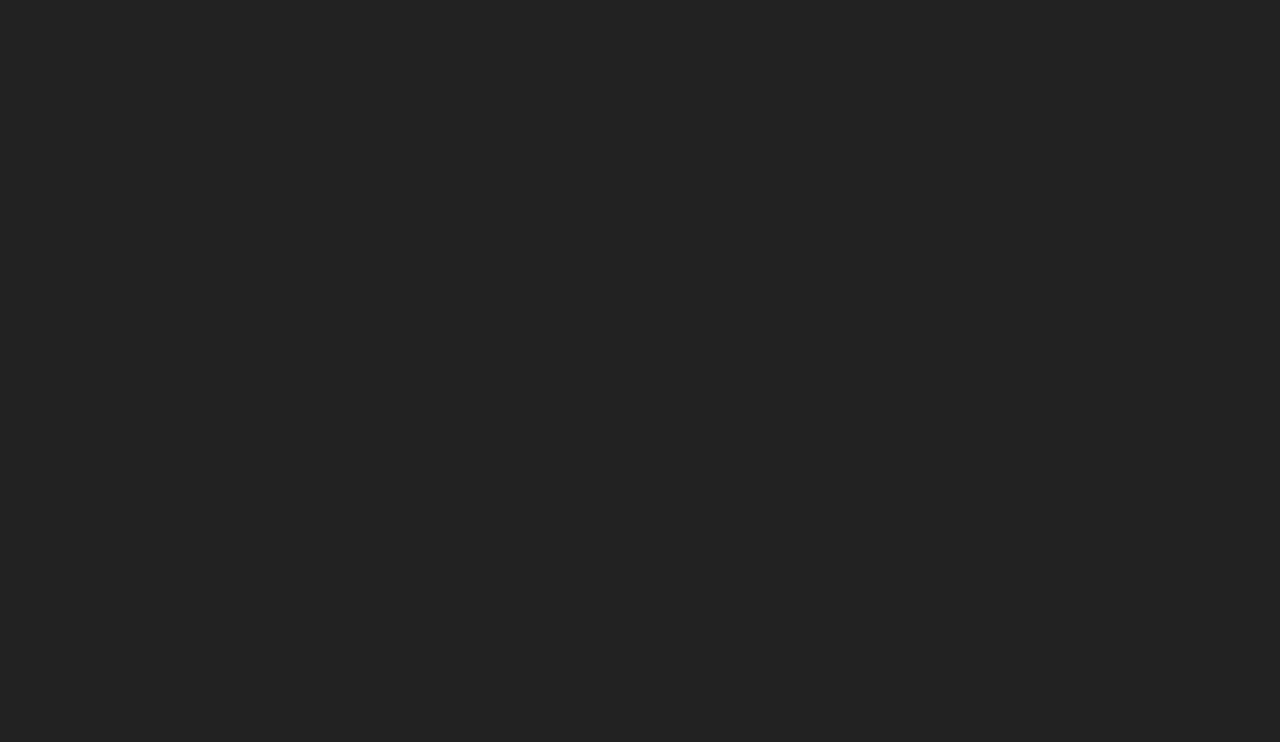
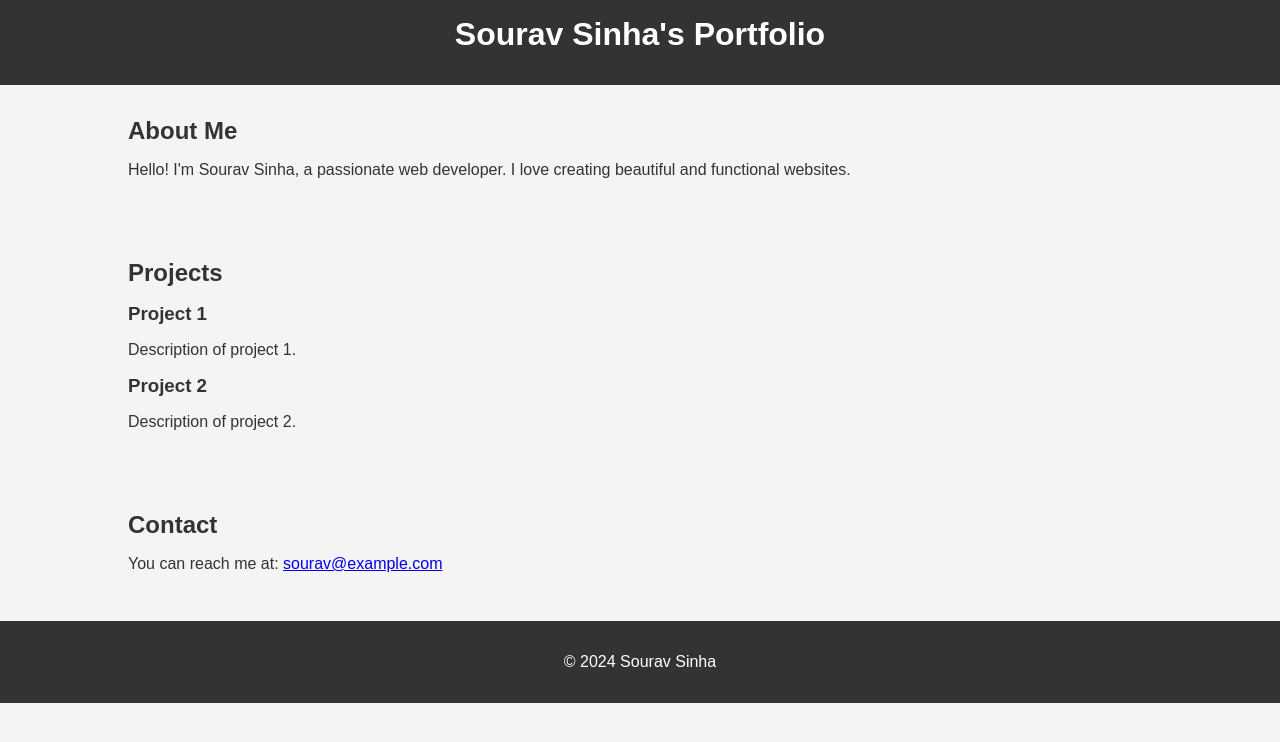
Before and after one commit to souravsinha21/HTML5-Canvas-Project, a plain HTML site: page index1.html in a window 1280 px wide. Drawn offline with Linux system fonts and the light colour scheme.

Commit message:
Update index1.html

```diff
--- a/index1.html
+++ b/index1.html
@@ -1,13 +1,79 @@
 <!DOCTYPE html>
 <html lang="en">
 <head>
-    <meta charset="UTF-8" />
-    <title>HTML 5</title>
-    <link rel="stylesheet" type="text/css" rel="noopener" target="_blank" href="style.css">
+    <meta charset="UTF-8">
+    <meta name="viewport" content="width=device-width, initial-scale=1.0">
+    <title>Sourav Sinha's Portfolio</title>
+    <style>
+        body {
+            font-family: Arial, sans-serif;
+            margin: 0;
+            padding: 0;
+            background-color: #f4f4f4;
+            color: #333;
+        }
+        header {
+            background-color: #333;
+            color: white;
+            padding: 1rem;
+            text-align: center;
+        }
+        .container {
+            width: 80%;
+            margin: auto;
+            overflow: hidden;
+        }
+        section {
+            padding: 2rem 0;
+        }
+        h1, h2, h3 {
+            margin: 0 0 1rem 0;
+        }
+        .projects .project {
+            background-color: white;
+            margin: 1rem 0;
+            padding: 1rem;
+            box-shadow: 0 0 10px rgba(0,0,0,0.1);
+        }
+        footer {
+            text-align: center;
+            padding: 1rem 0;
+            background-color: #333;
+            color: white;
+        }
+    </style>
 </head>
 <body>
-    <img id="scissor" src="pngs/scissor.png" hidden>
-    <canvas id="canvas" style="display: block;"></canvas>
-    <script src="spsGame.js"></script>
+    <header>
+        <h1>Sourav Sinha's Portfolio</h1>
+    </header>
+
+    <div class="container">
+        <section id="about">
+            <h2>About Me</h2>
+            <p>Hello! I'm Sourav Sinha, a passionate web developer. I love creating beautiful and functional websites.</p>
+        </section>
+
+        <section id="projects">
+            <h2>Projects</h2>
+            <div class="project">
+                <h3>Project 1</h3>
+                <p>Description of project 1.</p>
+            </div>
+            <div class="project">
+                <h3>Project 2</h3>
+                <p>Description of project 2.</p>
+            </div>
+        </section>
+
+        <section id="contact">
+            <h2>Contact</h2>
+            <p>You can reach me at: <a href="mailto:sourav@example.com">sourav@example.com</a></p>
+        </section>
+    </div>
+
+    <footer>
+        <p>&copy; 2024 Sourav Sinha</p>
+    </footer>
 </body>
 </html>
```
